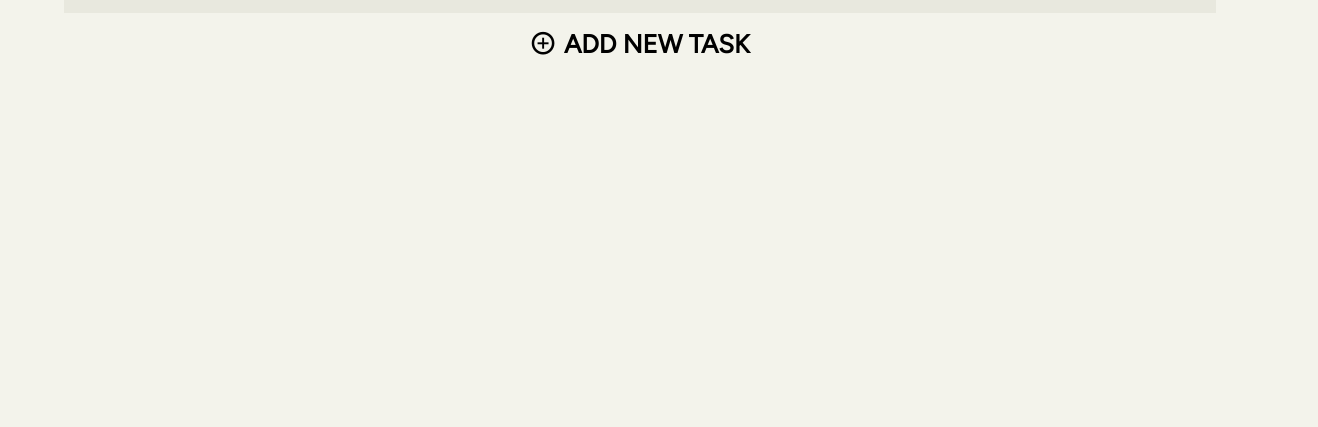
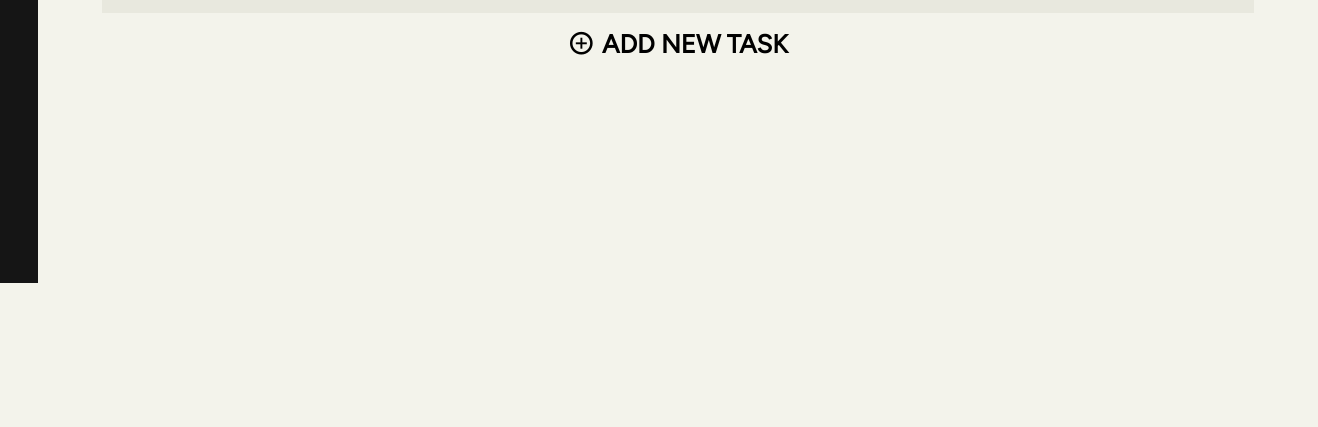
Before and after one commit to Zurusfig/todo, a website built with webpack: page src/template.html in a window 1280 px wide. Shown: the part 517-944 px from the top of the page, 1318 px wide, since content can reach past the window. Before the commit the page ends 800 px from the top, so only its background shows below. Built offline with nearby package versions, Linux system fonts and the light colour scheme.

Commit message:
nav panel created

```diff
--- a/src/style.css
+++ b/src/style.css
@@ -19,8 +19,15 @@ body {
     background-color: var(--color2);
 }
 
+.wrapper {
+  display: flex;
+  flex-direction: row;
+  height: 100vh;
+}
+
 .header {
     display: flex;
+    flex-direction: row;
     flex-wrap: nowrap;
     flex: 1 1 0;
     justify-content: space-between;
@@ -65,11 +72,16 @@ font-size: clamp(3rem, 4vw, 4rem);
 }
 
 .main-body {
-  width: calc(100%-8rem);
+  display: flex;
+  flex-direction: column;
+  flex: 1;
+  min-height: 100vh;
+  width: calc(100vw - 8rem);
   padding-left: 4rem;
   padding-right: 4rem;
   padding-top: 1rem;
   padding-bottom: 1rem;
+  overflow: auto;
 }
 .main-body .title {
   font-size: var(--size4);
@@ -210,3 +222,10 @@ font-size: clamp(3rem, 4vw, 4rem);
   'GRAD' 0,
   'opsz' 48
 }
+
+.nav-panel {
+  width: clamp(200px, 25vw, 350px);
+  height: 100vh;
+  background-color: var(--color1);
+  color: var(--color2);
+}
--- a/src/template.html
+++ b/src/template.html
@@ -8,6 +8,10 @@
 
 </head>
 <body>
+    <div class="wrapper">
+    <div class="nav-panel">
+        This is the nav pannel
+    </div>
     <div class="main-panel">
         <div class="header">
             <div class="nav-icon">
@@ -93,5 +97,6 @@
             </div>
         </div>
     </div>
+    </div>
 </body>
 </html>
```
